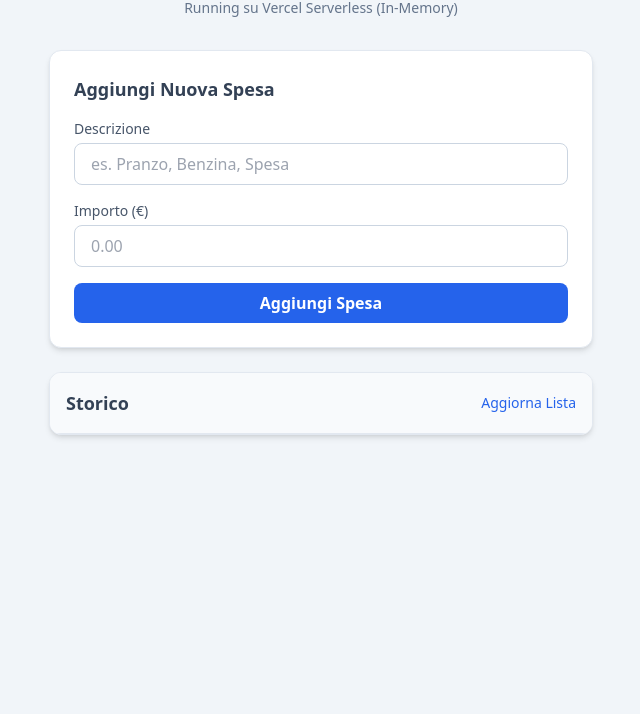
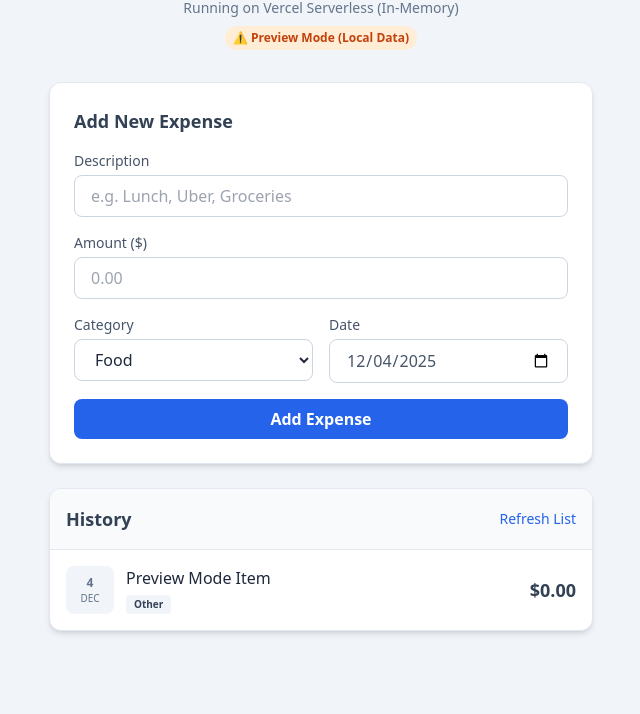
Before and after one commit to splendori2285287/expense-tracker, a website: page index.html in a window 1280 px wide. Shown: the part 86-800 px from the top of the page, without its empty margins (319-959 px from the left). Drawn offline with nearby package versions, Linux system fonts and the light colour scheme; no server answers.

Commit message:
Update index.html

```diff
--- a/index.html
+++ b/index.html
@@ -1,12 +1,12 @@
 <!DOCTYPE html>
-<html lang="it">
+<html lang="en">
 <head>
     <meta charset="UTF-8">
     <meta name="viewport" content="width=device-width, initial-scale=1.0">
     <title>Serverless Expense Tracker</title>
     <script src="https://cdn.tailwindcss.com"></script>
     <style>
-        /* Scrollbar personalizzata */
+        /* Custom scrollbar for better aesthetics */
         ::-webkit-scrollbar { width: 8px; }
         ::-webkit-scrollbar-track { background: #f1f1f1; }
         ::-webkit-scrollbar-thumb { background: #cbd5e1; border-radius: 4px; }
@@ -17,53 +17,79 @@
 
     <div class="max-w-xl mx-auto py-10 px-4">
 
-        <!-- Intestazione -->
+        <!-- Header -->
         <header class="mb-8 text-center">
-            <h1 class="text-3xl font-bold text-slate-900 mb-2">💸 Gestione Spese</h1>
-            <p class="text-slate-500 text-sm">Running su Vercel Serverless (In-Memory)</p>
+            <h1 class="text-3xl font-bold text-slate-900 mb-2">💸 Expense Tracker</h1>
+            <p class="text-slate-500 text-sm">Running on Vercel Serverless (In-Memory)</p>
+            <p id="mode-badge" class="hidden text-xs font-semibold bg-orange-100 text-orange-700 px-2 py-1 rounded-full inline-block mt-2">
+                ⚠️ Preview Mode (Local Data)
+            </p>
         </header>
 
-        <!-- Form di Inserimento -->
+        <!-- Input Form -->
         <div class="bg-white rounded-xl shadow-md p-6 mb-6 border border-slate-200">
-            <h2 class="text-lg font-semibold mb-4 text-slate-700">Aggiungi Nuova Spesa</h2>
+            <h2 class="text-lg font-semibold mb-4 text-slate-700">Add New Expense</h2>
             <form id="expenseForm" class="space-y-4">
+
+                <!-- Description -->
                 <div>
-                    <label class="block text-sm font-medium text-slate-600 mb-1">Descrizione</label>
-                    <input type="text" id="descInput" placeholder="es. Pranzo, Benzina, Spesa" required
+                    <label class="block text-sm font-medium text-slate-600 mb-1">Description</label>
+                    <input type="text" id="descInput" placeholder="e.g. Lunch, Uber, Groceries" required
                         class="w-full px-4 py-2 rounded-lg border border-slate-300 focus:ring-2 focus:ring-blue-500 focus:border-blue-500 outline-none transition">
                 </div>
 
+                <!-- Amount -->
                 <div>
-                    <label class="block text-sm font-medium text-slate-600 mb-1">Importo (€)</label>
+                    <label class="block text-sm font-medium text-slate-600 mb-1">Amount ($)</label>
                     <input type="number" id="amountInput" placeholder="0.00" step="0.01" required
                         class="w-full px-4 py-2 rounded-lg border border-slate-300 focus:ring-2 focus:ring-blue-500 focus:border-blue-500 outline-none transition">
                 </div>
 
+                <!-- Category & Date Row -->
+                <div class="grid grid-cols-2 gap-4">
+                    <div>
+                        <label class="block text-sm font-medium text-slate-600 mb-1">Category</label>
+                        <select id="categoryInput" class="w-full px-4 py-2 rounded-lg border border-slate-300 focus:ring-2 focus:ring-blue-500 outline-none bg-white">
+                            <option value="Food">Food</option>
+                            <option value="Transport">Transport</option>
+                            <option value="Entertainment">Entertainment</option>
+                            <option value="Utilities">Utilities</option>
+                            <option value="Health">Health</option>
+                            <option value="Other">Other</option>
+                        </select>
+                    </div>
+                    <div>
+                        <label class="block text-sm font-medium text-slate-600 mb-1">Date</label>
+                        <input type="date" id="dateInput" required
+                            class="w-full px-4 py-2 rounded-lg border border-slate-300 focus:ring-2 focus:ring-blue-500 outline-none text-slate-600">
+                    </div>
+                </div>
+
                 <button type="submit"
                     class="w-full bg-blue-600 hover:bg-blue-700 text-white font-semibold py-2 px-4 rounded-lg transition duration-200 flex justify-center items-center gap-2">
-                    <span id="btnText">Aggiungi Spesa</span>
+                    <span id="btnText">Add Expense</span>
                 </button>
             </form>
             <div id="msgBox" class="mt-3 text-center text-sm hidden"></div>
         </div>
 
-        <!-- Lista Spese -->
+        <!-- Expense List -->
         <div class="bg-white rounded-xl shadow-md border border-slate-200 overflow-hidden">
             <div class="p-4 bg-slate-50 border-b border-slate-200 flex justify-between items-center">
-                <h2 class="text-lg font-semibold text-slate-700">Storico</h2>
-                <button onclick="fetchExpenses()" class="text-sm text-blue-600 hover:underline">Aggiorna Lista</button>
+                <h2 class="text-lg font-semibold text-slate-700">History</h2>
+                <button onclick="fetchExpenses()" class="text-sm text-blue-600 hover:underline">Refresh List</button>
             </div>
 
             <div id="loading" class="p-8 text-center text-slate-400">
-                Caricamento spese...
+                Loading expenses...
             </div>
 
             <ul id="expenseList" class="divide-y divide-slate-100 max-h-96 overflow-y-auto hidden">
-                <!-- Le spese verranno iniettate qui -->
+                <!-- Expenses will be injected here -->
             </ul>
 
             <div id="emptyState" class="p-8 text-center text-slate-400 hidden">
-                Nessuna spesa registrata.
+                No expenses recorded yet.
             </div>
         </div>
 
@@ -72,40 +98,79 @@
     <script>
         const API_URL = '/api/expenses';
 
-        // Elementi DOM
+        // DOM Elements
         const form = document.getElementById('expenseForm');
         const descInput = document.getElementById('descInput');
         const amountInput = document.getElementById('amountInput');
+        const categoryInput = document.getElementById('categoryInput');
+        const dateInput = document.getElementById('dateInput');
         const expenseList = document.getElementById('expenseList');
         const loading = document.getElementById('loading');
         const emptyState = document.getElementById('emptyState');
         const msgBox = document.getElementById('msgBox');
+        const modeBadge = document.getElementById('mode-badge');
 
-        // Helper per formattare la valuta
+        // Set default date to today
+        dateInput.valueAsDate = new Date();
+
+        // --- LOCAL FALLBACK DATA (For Preview/Demo) ---
+        // This array simulates the backend DB when the API is unreachable
+        let localExpenses = [
+            {
+                id: 1,
+                description: "Preview Mode Item",
+                amount: 0,
+                category: "Other",
+                date: new Date().toISOString().split('T')[0]
+            }
+        ];
+
+        // Helper to format currency
         const formatMoney = (amount) => {
-            return new Intl.NumberFormat('it-IT', { style: 'currency', currency: 'EUR' }).format(amount);
+            return new Intl.NumberFormat('en-US', { style: 'currency', currency: 'USD' }).format(amount);
         };
 
-        // Recupera Spese dalla API
+        // Helper to map category to color (Tailwind classes)
+        const getCategoryColor = (cat) => {
+            const map = {
+                'Food': 'bg-orange-100 text-orange-700',
+                'Transport': 'bg-blue-100 text-blue-700',
+                'Entertainment': 'bg-purple-100 text-purple-700',
+                'Utilities': 'bg-yellow-100 text-yellow-700',
+                'Health': 'bg-red-100 text-red-700',
+                'Other': 'bg-slate-100 text-slate-700'
+            };
+            return map[cat] || map['Other'];
+        };
+
+        // Fetch Expenses from API (with Fallback)
         async function fetchExpenses() {
+            loading.classList.remove('hidden');
+            expenseList.classList.add('hidden');
+            emptyState.classList.add('hidden');
+
             try {
-                loading.classList.remove('hidden');
-                expenseList.classList.add('hidden');
-                emptyState.classList.add('hidden');
-
+                // Try to fetch from real API
                 const res = await fetch(API_URL);
+                if (!res.ok) throw new Error('API Error');
                 const data = await res.json();
 
+                // Hide badge if connected
+                modeBadge.classList.add('hidden');
                 renderList(data);
             } catch (err) {
-                console.error("Errore fetch", err);
-                showMsg("Impossibile connettersi all'API.", "text-red-500");
+                console.warn("API unreachable (expected in preview). Using local data.", err);
+
+                // FALLBACK: Use local array
+                modeBadge.classList.remove('hidden');
+                renderList(localExpenses);
+                // Optional: showMsg("Using local preview mode", "text-orange-600");
             } finally {
                 loading.classList.add('hidden');
             }
         }
 
-        // Renderizza la lista
+        // Render the list
         function renderList(expenses) {
             expenseList.innerHTML = '';
 
@@ -115,19 +180,30 @@
                 return;
             }
 
-            // Ordina per più recente
-            expenses.reverse().forEach(expense => {
+            // Sort by newest first
+            // Note: We create a copy with [...expenses] to avoid mutating localExpenses directly
+            [...expenses].reverse().forEach(expense => {
                 const li = document.createElement('li');
                 li.className = "p-4 flex justify-between items-center hover:bg-slate-50 transition";
 
-                const date = new Date(expense.date).toLocaleDateString('it-IT');
+                const dateObj = new Date(expense.date);
+                const dateStr = dateObj.toLocaleDateString('en-US', { month: 'short', day: 'numeric', year: 'numeric' });
+                const catColor = getCategoryColor(expense.category);
 
                 li.innerHTML = `
-                    <div>
-                        <p class="font-medium text-slate-800">${expense.description}</p>
-                        <p class="text-xs text-slate-400">${date}</p>
+                    <div class="flex items-center gap-3">
+                        <div class="flex flex-col items-center justify-center w-12 h-12 rounded-lg bg-slate-100 text-slate-500">
+                            <span class="text-xs font-bold uppercase">${dateObj.getDate()}</span>
+                            <span class="text-[10px] uppercase">${dateObj.toLocaleDateString('en-US', { month: 'short' })}</span>
+                        </div>
+                        <div>
+                            <p class="font-medium text-slate-800">${expense.description}</p>
+                            <span class="inline-block px-2 py-0.5 rounded text-[10px] font-semibold ${catColor}">
+                                ${expense.category || 'Other'}
+                            </span>
+                        </div>
                     </div>
-                    <span class="font-bold ${expense.amount < 0 ? 'text-red-500' : 'text-green-600'}">
+                    <span class="font-bold text-lg ${expense.amount < 0 ? 'text-red-500' : 'text-slate-700'}">
                         ${formatMoney(expense.amount)}
                     </span>
                 `;
@@ -137,40 +213,64 @@
             expenseList.classList.remove('hidden');
         }
 
-        // Gestione Submit Form
+        // Handle Form Submit (with Fallback)
         form.addEventListener('submit', async (e) => {
             e.preventDefault();
 
             const description = descInput.value;
             const amount = amountInput.value;
+            const category = categoryInput.value;
+            const date = dateInput.value;
+
             const btn = form.querySelector('button');
 
-            // Disabilita bottone
+            // Disable button
             btn.disabled = true;
             btn.classList.add('opacity-75');
-            document.getElementById('btnText').textContent = "Salvataggio...";
+            document.getElementById('btnText').textContent = "Saving...";
 
             try {
+                // Try sending to real API
                 const res = await fetch(API_URL, {
                     method: 'POST',
                     headers: { 'Content-Type': 'application/json' },
-                    body: JSON.stringify({ description, amount })
+                    body: JSON.stringify({ description, amount, category, date })
                 });
 
                 if (res.ok) {
                     descInput.value = '';
                     amountInput.value = '';
-                    showMsg("Spesa aggiunta con successo!", "text-green-600");
-                    fetchExpenses(); // Ricarica lista
+                    dateInput.valueAsDate = new Date();
+                    showMsg("Expense added successfully!", "text-green-600");
+                    fetchExpenses();
                 } else {
-                    showMsg("Errore nel salvataggio.", "text-red-500");
+                    throw new Error("API Error");
                 }
             } catch (err) {
-                showMsg("Errore di rete.", "text-red-500");
+                console.warn("API unreachable. Saving to local mock data.", err);
+
+                // FALLBACK: Save to local array
+                const newLocalExpense = {
+                    id: Date.now(),
+                    description,
+                    amount: parseFloat(amount),
+                    category,
+                    date
+                };
+                localExpenses.push(newLocalExpense);
+
+                descInput.value = '';
+                amountInput.value = '';
+                dateInput.valueAsDate = new Date();
+
+                showMsg("Saved locally (Preview Mode)", "text-orange-600");
+                renderList(localExpenses);
+                modeBadge.classList.remove('hidden');
+
             } finally {
                 btn.disabled = false;
                 btn.classList.remove('opacity-75');
-                document.getElementById('btnText').textContent = "Aggiungi Spesa";
+                document.getElementById('btnText').textContent = "Add Expense";
             }
         });
 
@@ -183,7 +283,7 @@
             }, 3000);
         }
 
-        // Caricamento Iniziale
+        // Initial Load
         fetchExpenses();
     </script>
 </body>
```
